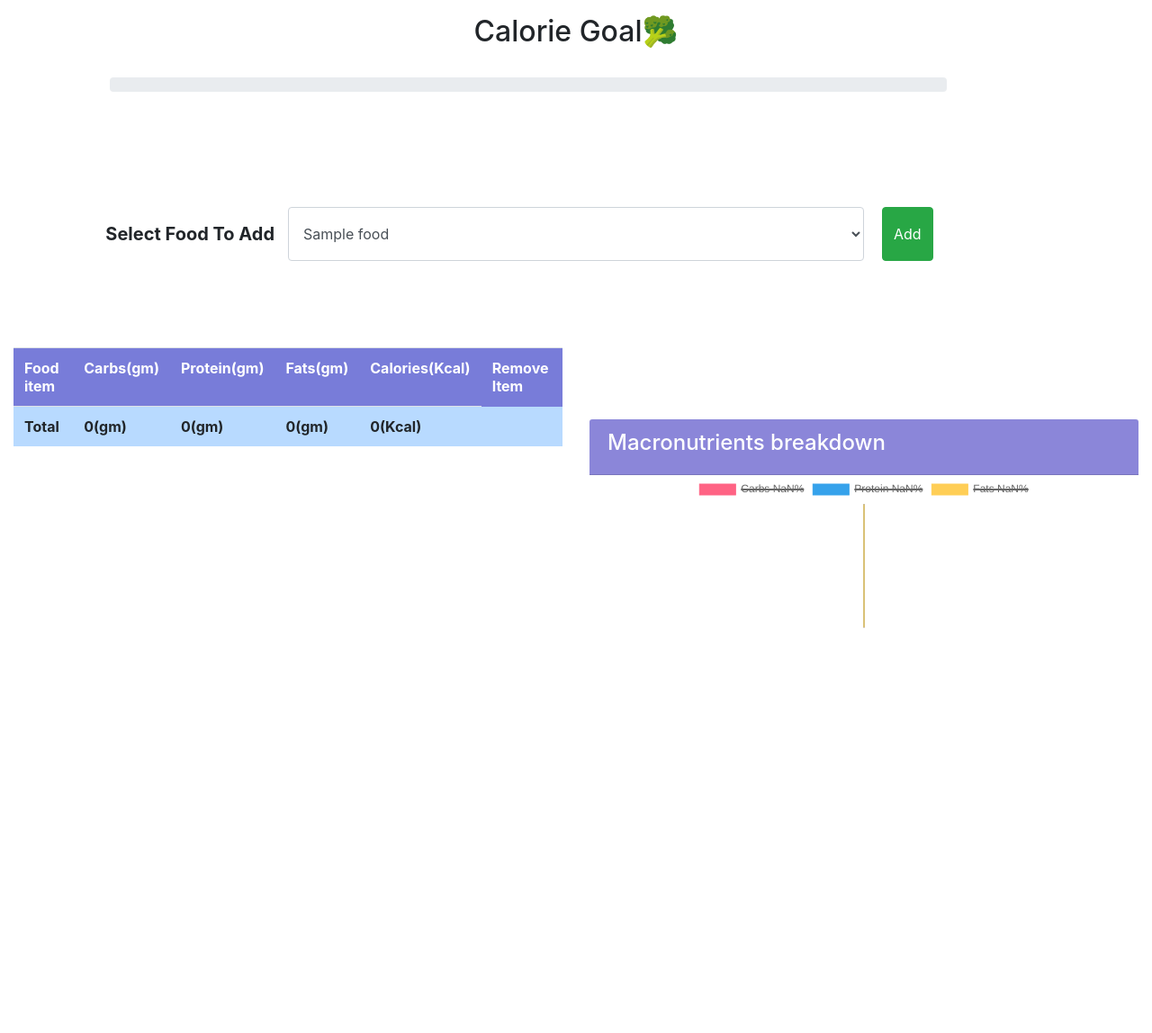
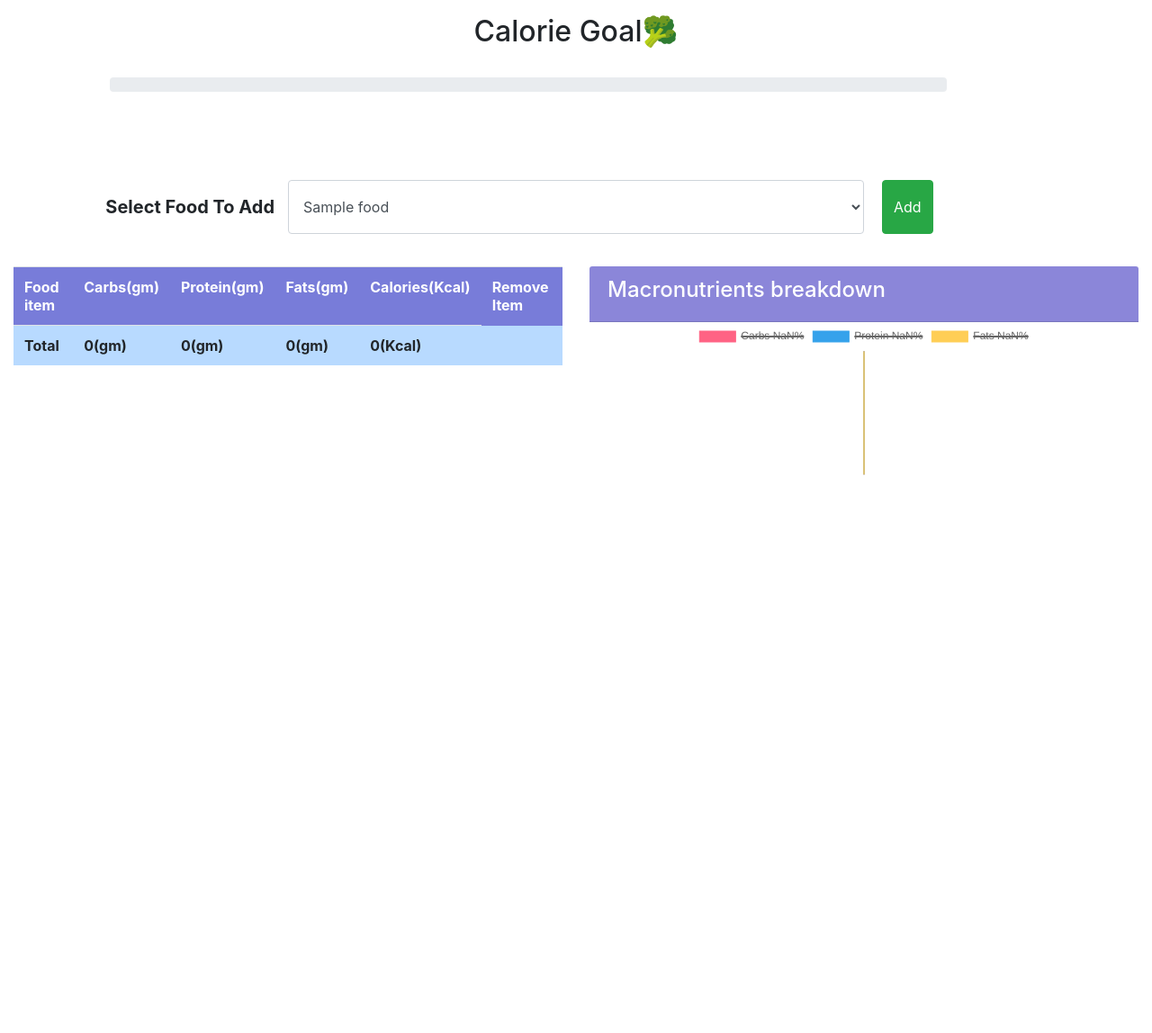
Before and after one commit to leonorlyn/macronutrient_info_app, a Django app: page / in a window 1280 px wide. Shown: the part 142-1290 px from the top of the page at 90% size. After the commit the page ends 670 px from the top, so only its background shows below. Run offline with Django 4.2, Linux system fonts and the light colour scheme; tables that the repository leaves empty hold one stand-in row (values such as "Sample post"); some libraries are stand-ins or nearby versions.

Commit message:
style change5

```diff
--- a/myapp/templates/myapp/index.html
+++ b/myapp/templates/myapp/index.html
@@ -10,7 +10,7 @@
                 margin-top: 15px;
             }
             .section-margin {
-                margin-top : 80px;
+                margin-top : 50px;
                 margin-bottom: 20px;
                 /* margin-left: 20px;
                 margin-right: 20px; */
@@ -70,7 +70,7 @@
             </div>
 
 
-            <div class="row section-margin">
+            <div class="row">
                 <div class="col-md-6">
                     <table id="table" class="table table-striped table-primary">
                         <tr class="custom-navbar text-white">
@@ -106,7 +106,7 @@
                     </table>
                 </div>
 
-                <div class="col-md-6 section-margin">
+                <div class="col-md-6">
                     <div class="card-header text-white custom-navbar">
                         <h4>Macronutrients breakdown</h4>
                     </div>
```
